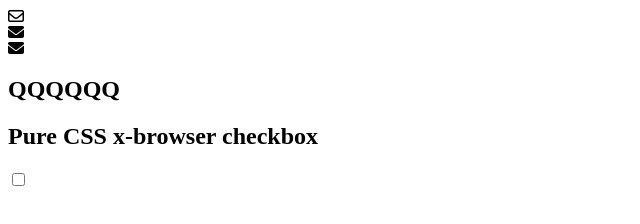
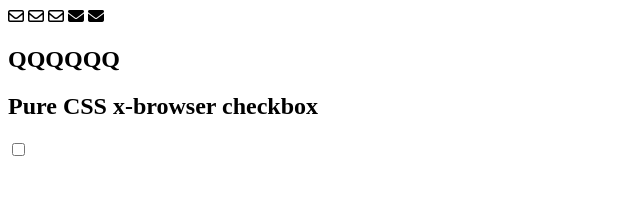
Before and after one commit to neodigm/css_checkbox, a plain HTML site: page index.html in a window 1280 px wide. Shown: the whole page, without its empty margins (0-640 px from the left). Drawn offline with Linux system fonts and the light colour scheme.

Commit message:
Update index.html

```diff
--- a/index.html
+++ b/index.html
@@ -10,11 +10,11 @@
   </head>
   <body>
     <section role="main">
-              <i aria-hidden="true" class="v-icon notranslate far fa-envelope theme--light fa--400"></i>
-      <br>
-              <i aria-hidden="true" class="v-icon notranslate far fa-envelope theme--light fa--600"></i>
-      <br>
-              <i aria-hidden="true" class="v-icon notranslate far fa-envelope theme--light fa--700"></i>
+<i aria-hidden="true" class="v-icon notranslate far fa-envelope theme--light fa--300"></i>
+<i aria-hidden="true" class="v-icon notranslate far fa-envelope theme--light fa--400"></i>
+<i aria-hidden="true" class="v-icon notranslate far fa-envelope theme--light fa--500"></i>
+<i aria-hidden="true" class="v-icon notranslate far fa-envelope theme--light fa--700"></i>
+<i aria-hidden="true" class="v-icon notranslate far fa-envelope theme--light fa--800"></i>
   <h1>QQQQQQ</h1>
       <h1>Pure CSS x-browser checkbox</h1>
 <input id="js-selectall-1" class="js-selectall" type="checkbox" value="value1">
@@ -22,9 +22,12 @@
     </section>
 <style>
 /* Checkbox styles Begin */
-.fa--500 {font-weight: 400;}
+.fa--300 {font-weight: 300;}
+.fa--400 {font-weight: 400;}
+.fa--500 {font-weight: 500;}
 .fa--600 {font-weight: 600;}
 .fa--700 {font-weight: 700;}
+.fa--800 {font-weight: 800;}
 
 .prod-sec__fbt .js-selectall {
     position: absolute;
```
